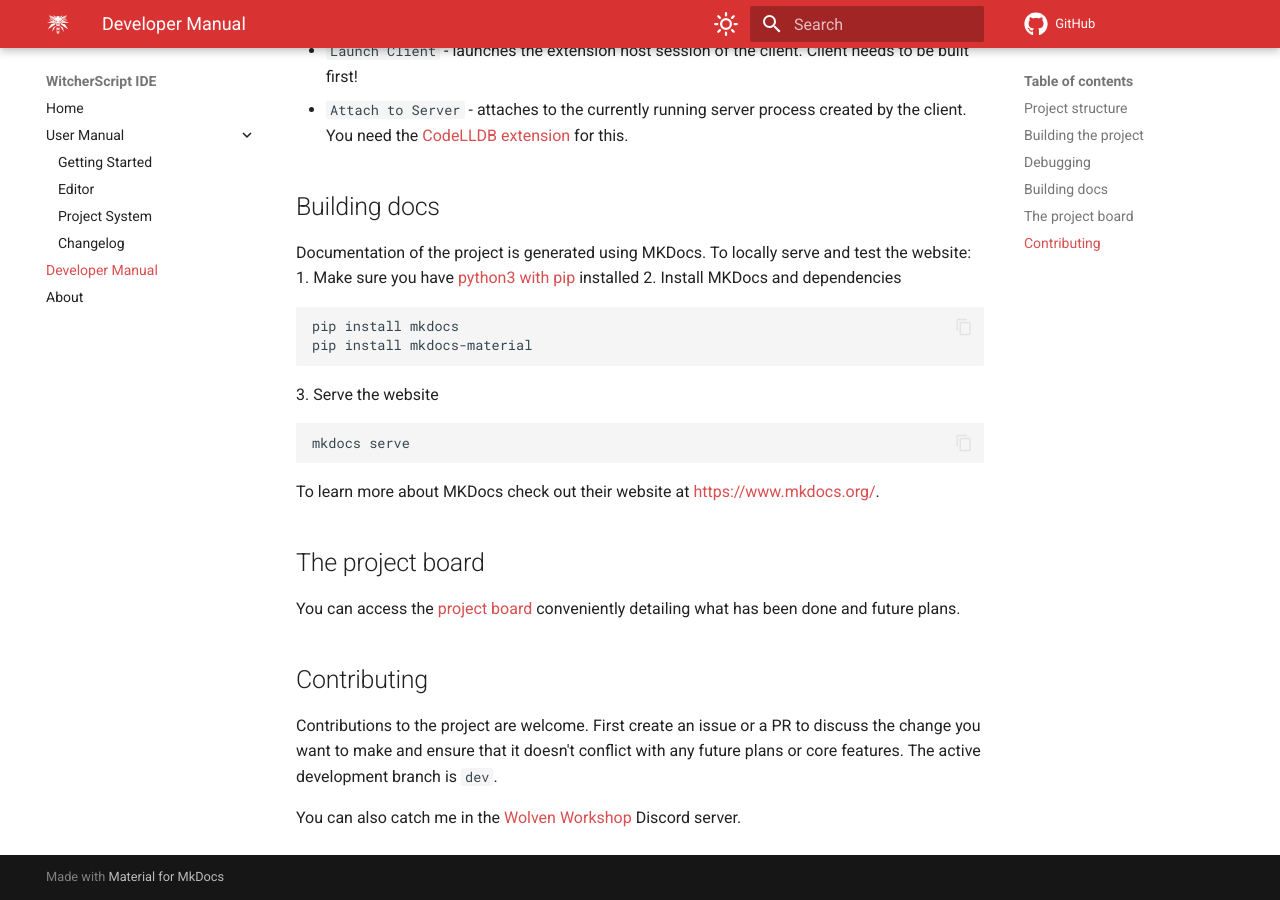
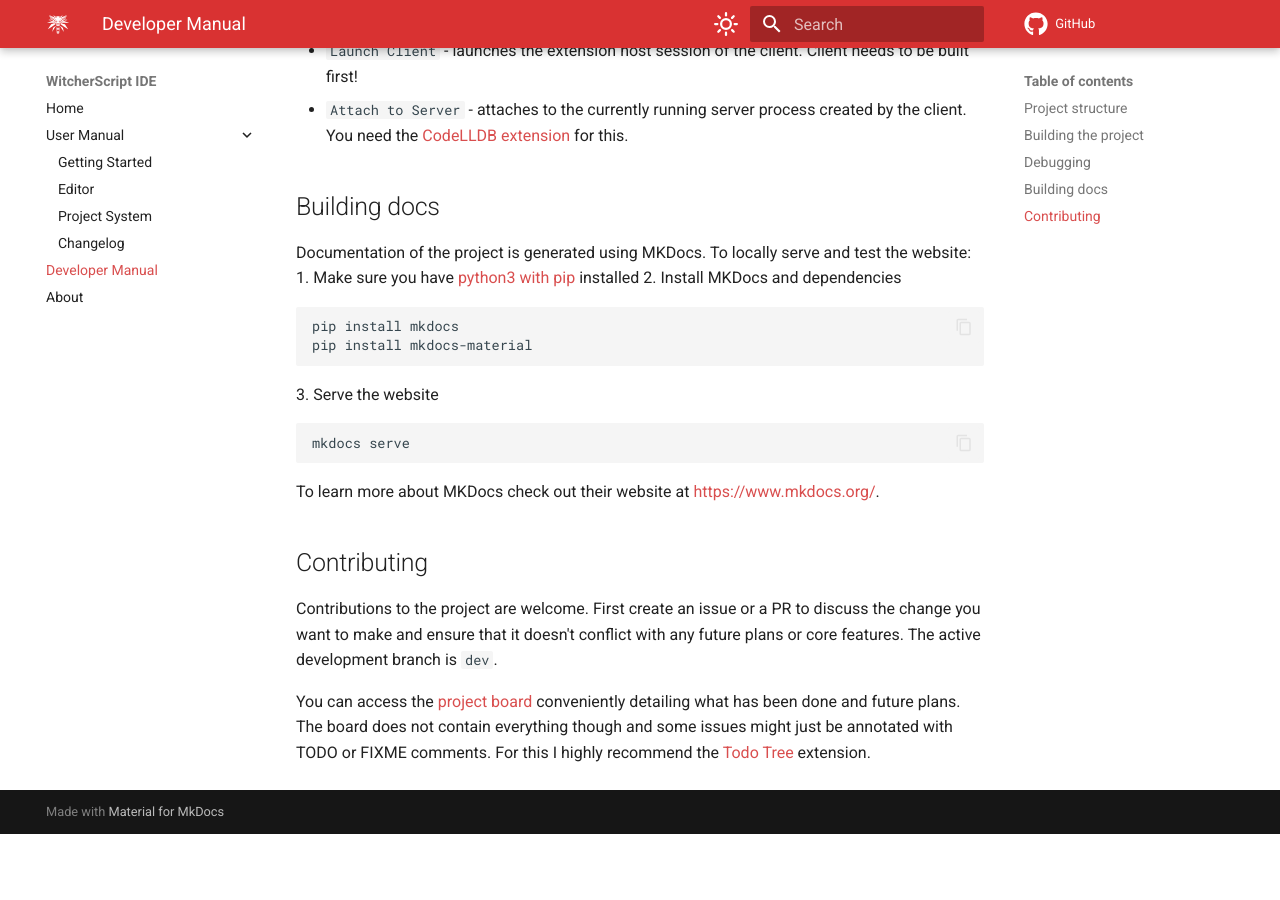
Before and after one commit to SpontanCombust/witcherscript-ide, an MkDocs documentation site: the page built from docs/dev-manual.md, in a window 1280 px wide and 900 px high, scrolled down 1307 px. Built offline with MkDocs 1.6.1 and Material for MkDocs 9.7.7, drawn with Linux system fonts in a browser that asks for light colours; comment, search, counter and statistics services are not loaded; after the commit the page ends 2141 px from its top, so only the background shows below that.

Commit message:
update docs

```diff
--- a/docs/dev-manual.md
+++ b/docs/dev-manual.md
@@ -53,11 +53,9 @@ mkdocs serve
 
 To learn more about MKDocs check out their website at <https://www.mkdocs.org/>.
 
-## The project board
-You can access the [project board](https://github.com/users/SpontanCombust/projects/2/views/1) conveniently detailing what has been done and future plans.
-
 
 ## Contributing
 Contributions to the project are welcome. First create an issue or a PR to discuss the change you want to make and ensure that it doesn't conflict with any future plans or core features. The active development branch is `dev`.
 
-You can also catch me in the [Wolven Workshop](https://discord.gg/S3HjaY65uh) Discord server.
+You can access the [project board](https://github.com/users/SpontanCombust/projects/2/views/1) conveniently detailing what has been done and future plans.
+The board does not contain everything though and some issues might just be annotated with TODO or FIXME comments. For this I highly recommend the [Todo Tree](https://marketplace.visualstudio.com/items?itemName=Gruntfuggly.todo-tree) extension.
```
Also changed, not shown: docs/about/index.md (+6 -0 lines).
